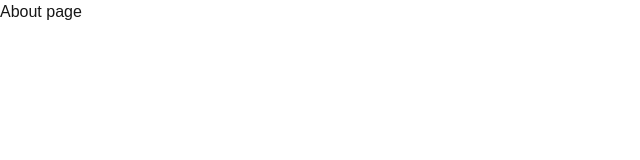
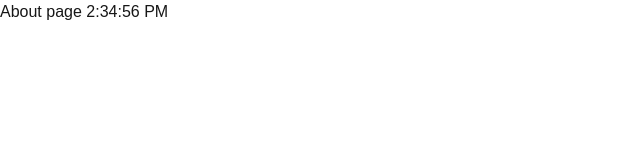
Before and after one commit to shyamexe/next-js-rendering, a Next.js app: page /about in a window 1280 px wide. Shown: the top 160 px of the page, without its empty margins (0-640 px from the left). Built offline with nearby package versions, Linux system fonts and the light colour scheme.

Commit message:
static rendering testing

```diff
--- a/src/app/about/page.tsx
+++ b/src/app/about/page.tsx
@@ -1,4 +1,4 @@
 export default function AboutPage(){
     console.log("About server component");
-    return <h1>About page</h1>;
+    return <h1>About page {new Date().toLocaleTimeString()}</h1>;
 }
```
Also changed, not shown: src/app/page.tsx (line endings or trailing spaces).
